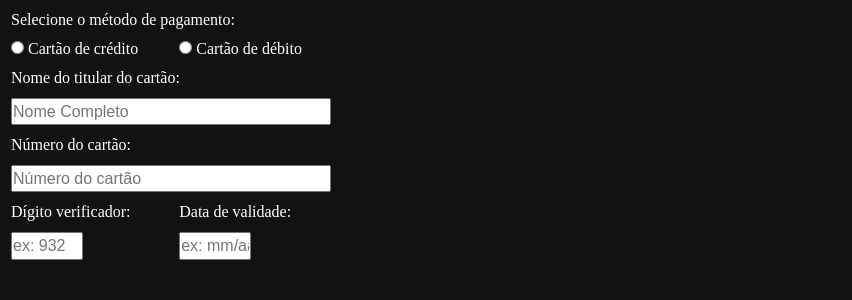
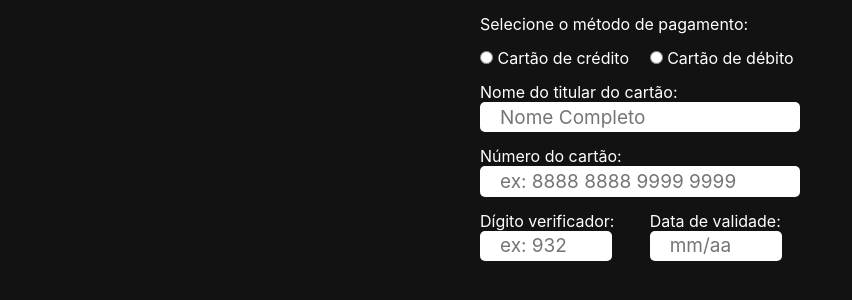
Before and after one commit to VitorCRF/KMFlix, a PHP site: page /html/pagamento.html in a window 1280 px wide. Shown: the top 300 px of the page, without its empty margins (0-852 px from the left). Run offline with PHP 8.4, Linux system fonts and the light colour scheme.

Commit message:
arquivo js criado

```diff
--- a/css/global.css
+++ b/css/global.css
@@ -4,8 +4,10 @@
     padding: 0%;
     box-sizing: border-box;
     font-size: 1rem;
+    font-family: -apple-system, BlinkMacSystemFont, 'Segoe UI', Roboto, Oxygen, Ubuntu, Cantarell, 'Open Sans', 'Helvetica Neue', sans-serif;
 
 }
+
 
 :root {
     --white:#fff;
--- a/css/pagamento.css
+++ b/css/pagamento.css
@@ -5,17 +5,32 @@
     box-sizing: border-box;
     font-size: 1rem;
 
+
 }
 input{
     color: black;
+
 }
 .campoNome{
     width: 20rem;
-    height: 1.7rem;
+    height: 1.9rem;
+    border-radius: 5px;
+    padding-left: 20px;
+    font-size: 19px;
+    border: none;
 }
+
 .verificaCartao{
-    height: 1.7rem;
+    height: 1.9rem;
+    border-radius: 5px;
+    padding-left: 20px;
+    font-size: 19px;
+    border: none;
 }
 table{
-    border-spacing: 0.7rem;
+    border-spacing: 0.9rem;
 }
+#divCamposCartao{
+    display: flex;
+    justify-content: center;
+}
--- a/html/pagamento.html
+++ b/html/pagamento.html
@@ -1,14 +1,15 @@
 <!DOCTYPE html>
-<html lang="en">
 <head>
     <meta charset="UTF-8">
     <meta http-equiv="X-UA-Compatible" content="IE=edge">
     <meta name="viewport" content="width=device-width, initial-scale=1.0">
     <link rel="stylesheet" type="text/css" href="../css/global.css">
     <link rel="stylesheet" type="text/css" href="../css/pagamento.css">
+    <script type="text/javascript" src="js/jquery-3.5.1.js"></script>
+    <script type="text/javascript" src="../js/pagamento.js"></script>
 
 
-    <title>Document</title>
+    <title>Pagamento</title>
 </head>
 <body>
     <div id="divCamposCartao">
@@ -31,37 +32,24 @@
             <tr>
                 <td colspan="2">
                     <p class="p-nome-campo">Nome do titular do cartão:</p>
-                </td>
-            </tr>
-            <tr>
-                <td colspan="2">
                     <input class="campoNome" type="text" placeholder="Nome Completo">
                 </td>
             </tr>
+
             <tr>
                 <td colspan="2">
                     <p class="" >Número do cartão:</p>
-                </td>
-            </tr>
-            <tr>
-                <td colspan="2">
-                    <input class="campoNome" type="text" placeholder="Número do cartão" >
+                    <input class="campoNome" type="text" placeholder="ex: 8888 8888 9999 9999" >
                 </td>
             </tr>
             <tr>
                 <td>
                     <p class="indicaCampo">Dígito verificador:</p>
+                    <input class="verificaCartao" type="text" size="5" placeholder="ex: 932">
                 </td>
                 <td>
                     <p class="indicaCampo">Data de validade:</p>
-                </td>
-            </tr>
-            <tr>
-                <td>
-                    <input class="verificaCartao" type="text" size="5" placeholder="ex: 932">
-                </td>
-                <td>
-                    <input class="verificaCartao" type="text" size="5" placeholder="ex: mm/aa">
+                    <input class="verificaCartao" type="text" size="5" placeholder="mm/aa">
                 </td>
             </tr>
         </table>
```
Also changed, not shown: js/pagamento.js (added).
